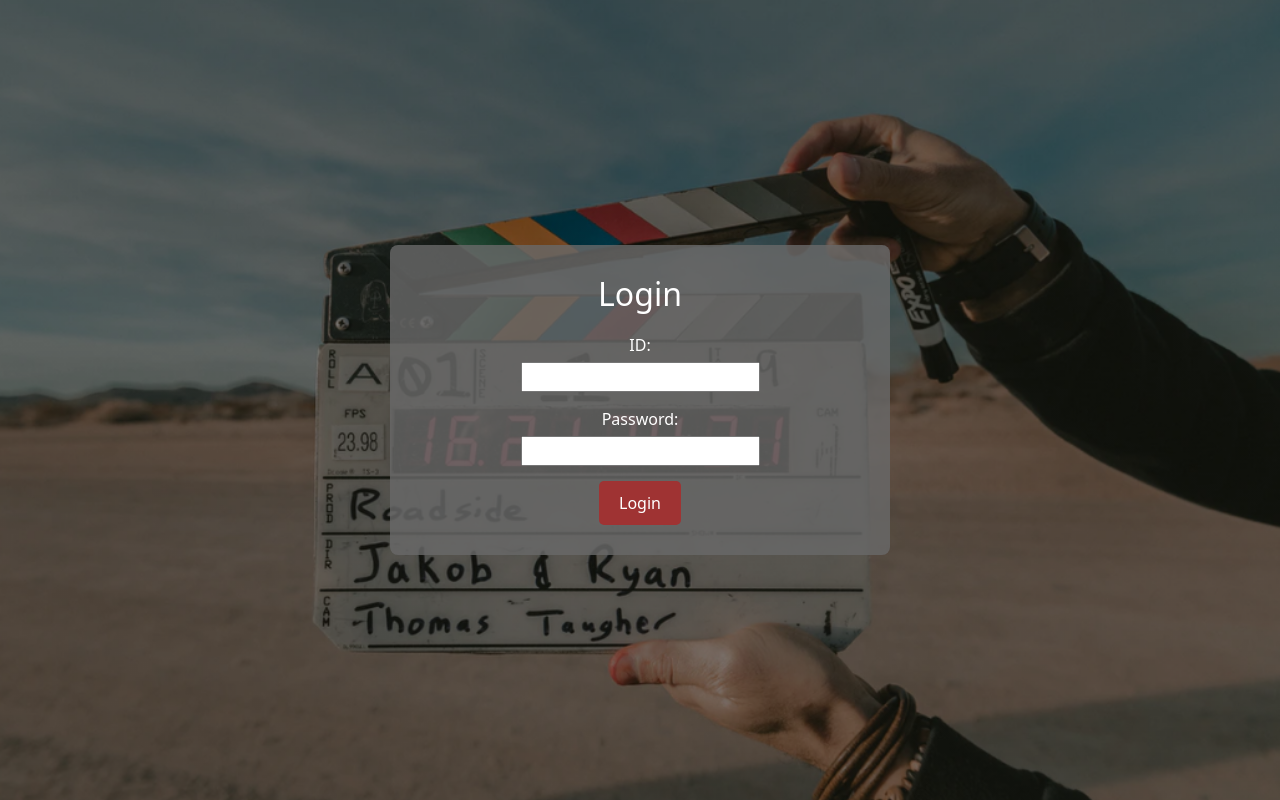
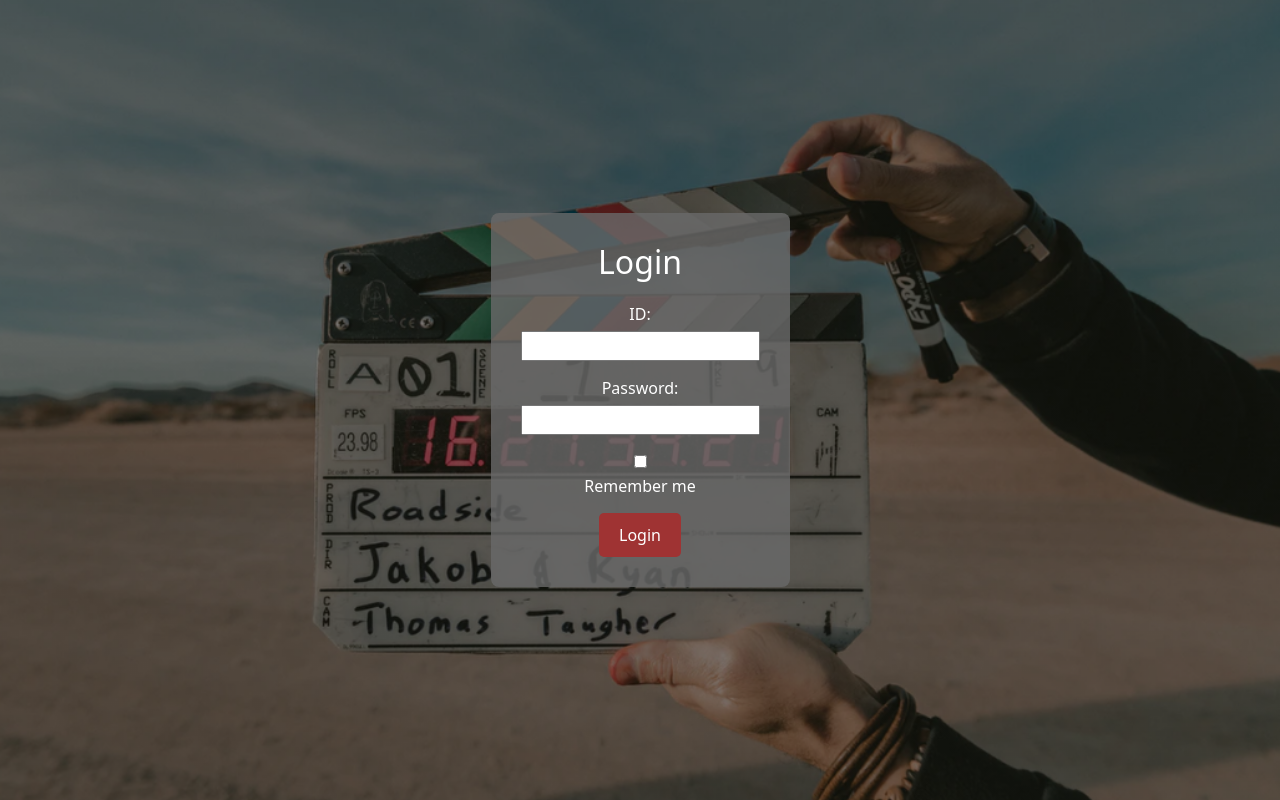
Before and after one commit to JohnathanIssac/TEAM1, a React (Create React App) app in the folder ott/: page /Login in a window 1280 px wide. Built offline with nearby package versions, Linux system fonts and the light colour scheme.

Commit message:
modified login button

```diff
--- a/ott/src/App.css
+++ b/ott/src/App.css
@@ -78,16 +78,11 @@
 }
 
 .loginBox {
-  background-color: rgba(105, 105, 105, 0.8); /* darkgrey */
+  background-color: rgba(105, 105, 105, 0.8);
   padding: 30px;
   border-radius: 8px;
   text-align: center;
   color: white;
-  width: 500px;
-}
-
-.loginBox h2 {
-  margin-bottom: 20px;
 }
 
 .formGroup {
--- a/ott/src/Nav.js
+++ b/ott/src/Nav.js
@@ -10,7 +10,7 @@ function Nav() {
     return (
         <div className="Nav">
             <nav class="navbar navbar-light bg-dark">
-                <Link className="navbar-brand" to={'/'}>
+                <Link className="navbar-brand" to={'/Home'}>
                 <img src={homeIcon} className="iconPosition" width="30" height="30"></img></Link>
                 <ul className="nav justify-content-right">
                     <li className="nav-item dropdown">
--- a/ott/src/pages/login.jsx
+++ b/ott/src/pages/login.jsx
@@ -8,19 +8,23 @@ function Login() {
     }
 
     return (
-      <div className="Login">
+        <div className="Login">
         <div className="loginBox">
-          <h2>Login</h2>
+          <h2 style={{marginBottom: "20px"}}>Login</h2>
           <form>
             <div className="formGroup">
-              <label htmlFor="userId">ID:</label>
-              <input type="text" id="userId" name="userId" />
+              <label htmlFor="username">ID:</label>
+              <input type="text" id="username" name="username" />
             </div>
             <div className="formGroup">
               <label htmlFor="password">Password:</label>
-              <input type="text" id="password" name="password" />
+              <input type="password" id="password" name="password" />
             </div>
-            <button type="submit" className="login-btn" onClick={moveTo}>Login</button>
+            <div className="formGroup">
+              <input type="checkbox" id="remember" name="remember" />
+              <label htmlFor="remember">Remember me</label>
+            </div>
+            <button type="button" className="login-btn" onClick={moveTo}>Login</button>
           </form>
         </div>
       </div>
```
